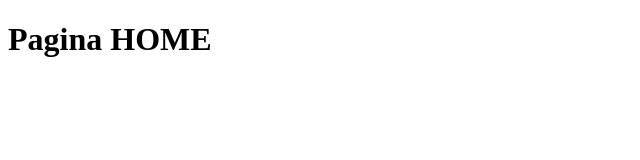
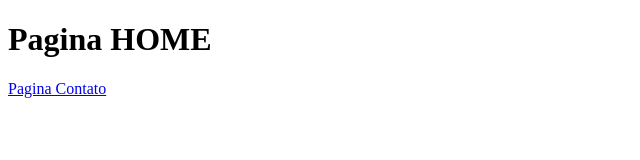
Before and after one commit to RogerioMatos1978/aulagithub, a plain HTML site: page index.html in a window 1280 px wide. Shown: the whole page, without its empty margins (0-640 px from the left). Drawn offline with Linux system fonts and the light colour scheme.

Commit message:
Pagina Contato

```diff
--- a/index.html
+++ b/index.html
@@ -7,5 +7,6 @@
 </head>
 <body>
     <h1>Pagina HOME</h1>
+    <a href="contato.html">Pagina Contato</a>
 </body>
 </html>
```
